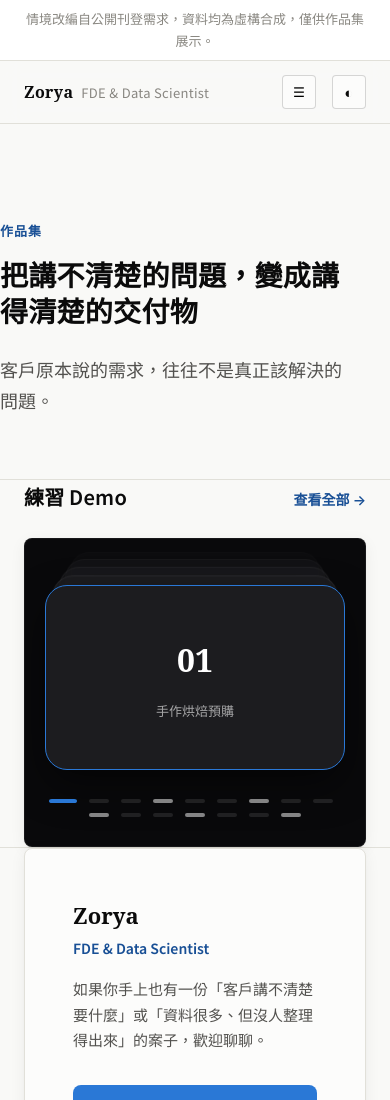
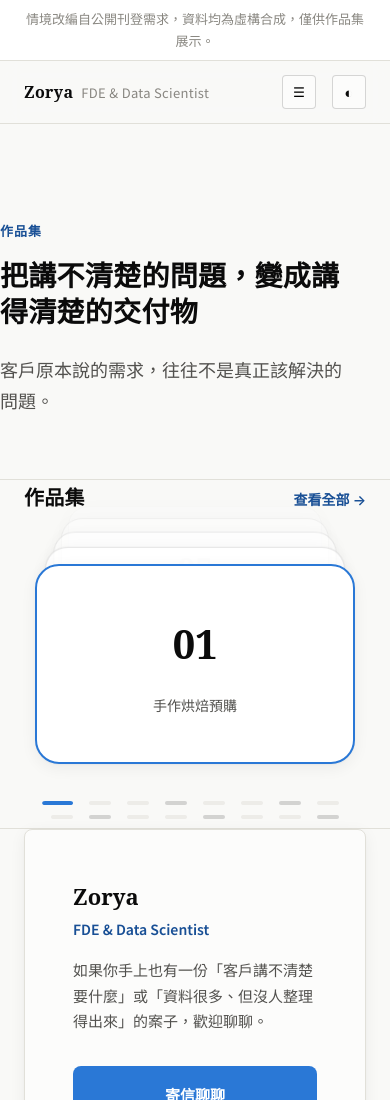
Before and after one commit to yuzie0314/fde_html_learning, a plain HTML site: page index.html in a window 390 px wide. Shown: the top 1100 px of the page. Drawn offline with Linux system fonts and the light colour scheme.

Commit message:
Remove widget's outer dark frame, retheme to site tokens, scale to 2.5x
- tm-widget no longer has its own dark panel background/border/shadow
  (was inconsistent with the page's actual light/dark theme); slides,
  dashes, and labels now use var(--surface-raised)/var(--ink-*)/etc so
  the widget matches whichever theme the visitor is in
- Card stack scaled to 2.5x original size (340x210 -> 850x525), JS
  depth-offset multipliers scaled to match; section given a wider
  1360px container so the larger widget has room at desktop widths
- Renamed the section heading from "練習 Demo" to "作品集" per feedback
  that this is meant to read as the portfolio itself, not a demo label

```diff
--- a/index.html
+++ b/index.html
@@ -46,7 +46,8 @@
 <link rel="stylesheet" href="assets/portfolio-theme.css">
 <style>
   /* ---------- featured showcase (single full-width widget) ---------- */
-  .showcase-head { display: flex; align-items: baseline; justify-content: space-between; gap: var(--space-3); margin-bottom: var(--space-3); flex-wrap: wrap; }
+  .showcase-wide { max-width: 1360px; }
+  .showcase-head { display: flex; align-items: baseline; justify-content: space-between; gap: var(--space-3); margin-bottom: var(--space-4); flex-wrap: wrap; }
   .showcase-head h2 { font-family: var(--font-sans); font-size: 20px; }
   .showcase-head .card-footer-link {
     display: inline-flex; align-items: center; gap: 6px;
@@ -54,41 +55,32 @@
   }
   .showcase-head .card-footer-link:hover { text-decoration: underline; }
 
-  /* ---------- time-machine card stack widget ---------- */
+  /* ---------- time-machine card stack widget (theme-aware, no outer frame) ---------- */
   .tm-widget {
-    --tm-bg: #09090b;
-    --tm-card: #1c1c1f;
-    --tm-card-active-border: var(--accent);
     position: relative;
-    display: flex; align-items: center; justify-content: center; gap: 48px;
-    background: var(--tm-bg);
-    border: 1px solid rgba(255,255,255,0.06);
-    border-radius: var(--radius-md);
-    padding: 48px 56px;
-    min-height: 420px;
-    overflow: hidden;
-    box-shadow: var(--shadow-card);
+    display: flex; align-items: center; justify-content: center; gap: 64px;
+    min-height: 600px;
   }
   .tm-stack {
     position: relative; flex: 0 0 auto;
-    width: 520px; height: 320px;
+    width: 850px; height: 525px;
     max-width: 100%;
-    perspective: 1400px;
+    perspective: 1800px;
   }
   .tm-slide {
     position: absolute; inset: 0;
-    display: flex; flex-direction: column; align-items: center; justify-content: center; gap: 12px;
-    border-radius: 22px;
-    background: var(--tm-card);
-    border: 1px solid rgba(255,255,255,0.08);
-    box-shadow: 0 16px 40px rgba(0,0,0,0.45);
+    display: flex; flex-direction: column; align-items: center; justify-content: center; gap: 16px;
+    border-radius: 24px;
+    background: var(--surface-raised);
+    border: 1px solid var(--border-strong);
+    box-shadow: var(--shadow-card);
     text-decoration: none;
     transition: transform 0.55s cubic-bezier(0.22, 1, 0.36, 1), opacity 0.55s ease;
     transform-style: preserve-3d;
   }
-  .tm-slide.is-active { border-color: var(--tm-card-active-border); }
-  .tm-slide-code { font-family: var(--font-serif); font-size: 60px; font-weight: 700; color: #ffffff; }
-  .tm-slide-title { font-family: var(--font-sans); font-size: 19px; color: rgba(255,255,255,0.6); text-align: center; padding: 0 20px; }
+  .tm-slide.is-active { border-color: var(--accent); border-width: 2px; }
+  .tm-slide-code { font-family: var(--font-serif); font-size: 88px; font-weight: 700; color: var(--ink-primary); }
+  .tm-slide-title { font-family: var(--font-sans); font-size: 22px; color: var(--ink-secondary); text-align: center; padding: 0 24px; }
 
   .tm-timeline {
     position: relative; flex: 0 0 auto;
@@ -96,39 +88,38 @@
     padding: 4px 2px;
     z-index: 5;
   }
-  .tm-node { position: relative; display: flex; align-items: center; justify-content: flex-end; width: 140px; padding: 6px 0; text-decoration: none; }
-  .tm-node.tm-sub { width: 140px; }
+  .tm-node { position: relative; display: flex; align-items: center; justify-content: flex-end; width: 180px; padding: 8px 0; text-decoration: none; }
+  .tm-node.tm-sub { width: 180px; }
   .tm-dash {
-    height: 4px; border-radius: 999px; background: rgba(255,255,255,0.28);
+    height: 4px; border-radius: 999px; background: var(--gridline);
     transition: transform 0.3s cubic-bezier(0.22, 1, 0.36, 1), background 0.2s ease, opacity 0.2s ease;
     transform-origin: right center;
   }
-  .tm-node.tm-main .tm-dash { width: 40px; background: rgba(255,255,255,0.5); }
-  .tm-node.tm-sub .tm-dash { width: 40px; opacity: 0.35; }
+  .tm-node.tm-main .tm-dash { width: 48px; background: var(--border-strong); }
+  .tm-node.tm-sub .tm-dash { width: 48px; opacity: 0.5; }
   .tm-node.tm-main.is-active .tm-dash { background: var(--accent); transform: scaleX(1.4); }
-  .tm-node.tm-main:hover .tm-dash { background: rgba(255,255,255,0.85); }
+  .tm-node.tm-main:hover .tm-dash { background: var(--ink-muted); }
   .tm-node-label {
-    position: absolute; right: 50px; top: 50%; transform: translateY(-50%);
-    font-size: 14px; font-weight: 600; white-space: nowrap; color: rgba(255,255,255,0.9);
+    position: absolute; right: 60px; top: 50%; transform: translateY(-50%);
+    font-size: 15px; font-weight: 600; white-space: nowrap; color: var(--ink-primary);
     opacity: 0; transition: opacity 0.15s ease;
     pointer-events: none;
   }
   .tm-node.tm-main.is-active .tm-node-label { color: var(--accent-ink); }
   .tm-node.tm-main:hover .tm-node-label { opacity: 1; }
 
-  @media (max-width: 900px) {
-    .tm-widget { flex-direction: column; min-height: 0; gap: 20px; padding: 32px 20px 28px; }
-    .tm-stack { width: 100%; max-width: 420px; height: min(52vw, 280px); margin-top: 24px; }
+  @media (max-width: 1100px) {
+    .tm-widget { flex-direction: column; min-height: 0; gap: 28px; }
+    .tm-stack { width: 100%; max-width: 620px; height: min(58vw, 400px); margin-top: 24px; }
     .tm-timeline { flex-direction: row; flex-wrap: wrap; justify-content: center; align-items: center; max-width: 100%; width: 100%; }
-    .tm-node, .tm-node.tm-sub { width: auto; padding: 5px 6px; }
+    .tm-node, .tm-node.tm-sub { width: auto; padding: 5px 8px; }
     .tm-node-label { position: static; transform: none; display: none; }
   }
   @media (max-width: 480px) {
-    .tm-widget { padding: 28px 14px 20px; }
-    .tm-stack { max-width: 300px; height: 185px; margin-top: 18px; }
-    .tm-slide-code { font-size: 32px; }
-    .tm-slide-title { font-size: 13px; padding: 0 12px; }
-    .tm-node.tm-main .tm-dash, .tm-node.tm-sub .tm-dash { width: 20px; }
+    .tm-stack { max-width: 320px; height: 200px; margin-top: 18px; }
+    .tm-slide-code { font-size: 40px; }
+    .tm-slide-title { font-size: 14px; padding: 0 14px; }
+    .tm-node.tm-main .tm-dash, .tm-node.tm-sub .tm-dash { width: 22px; }
   }
 </style>
 </head>
@@ -169,10 +160,10 @@
     <p class="lede">客戶原本說的需求，往往不是真正該解決的問題。</p>
   </section>
 
-  <section class="wrap">
+  <section class="wrap showcase-wide">
     <div class="reveal">
       <div class="showcase-head">
-        <h2>練習 Demo</h2>
+        <h2>作品集</h2>
         <a class="card-footer-link" href="demos/index.html">查看全部 →</a>
       </div>
       <div class="tm-widget" data-tm-widget>
@@ -248,8 +239,8 @@
       slides.forEach(function (slide, i) {
         var offset = i - active;
         var isPast = i < active;
-        var z = isPast ? 240 : -offset * 70;
-        var y = isPast ? 320 : -offset * 15;
+        var z = isPast ? 400 : -offset * 115;
+        var y = isPast ? 550 : -offset * 25;
         var rx = isPast ? -16 : offset * 2;
         var opacity = isPast ? 0 : Math.max(0, 1 - Math.abs(offset) * 0.22);
         var scale = isPast ? 1.2 : 1;
```
